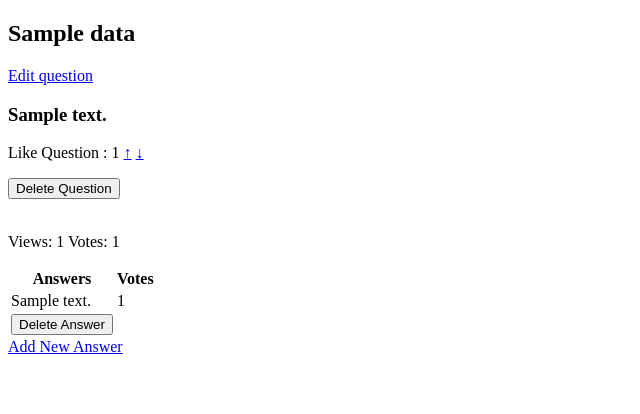
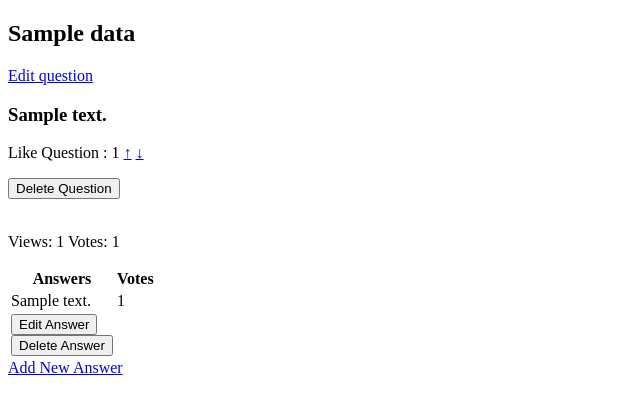
Before and after one commit to CodecoolGlobal/ask-mate-3-python-oliviakovacs, a Flask app: template templates/question_by_id.html in a window 1280 px wide. Shown: the top 414 px of the page, without its empty margins (0-640 px from the left). Run offline with Flask 2, Linux system fonts and the light colour scheme; the template is opened without the code that fills it: most values are stand-ins (such as "Sample title", 1, 10 or a date in 2020).

Commit message:
Add edit answer

```diff
--- a/server.py
+++ b/server.py
@@ -100,6 +100,18 @@ def edit_question(question_id):
     return render_template("edit_question.html", question=question, q_id=question_id)
 
 
+@app.route('/answer/<answer_id>/edit', methods=["POST", "GET"])
+def edit_answer(answer_id):
+    if request.method == "POST":
+        message = request.form["answer_message"]
+        answer = data_manager.edit_answer(answer_id, message)
+        question_id = answer['question_id']
+        print(question_id)
+        return redirect(url_for("display_question", id=question_id))
+    answer = data_manager.get_answer_by_id(answer_id)
+    return render_template("edit_answer.html", answer=answer, a_id=answer_id)
+
+
 @app.route('/answer/<answer_id>/delete', methods=["POST", "GET"])
 def delete_answer(answer_id):
     data_manager.delete_comment_by_answer_id(answer_id)
--- a/templates/question_by_id.html
+++ b/templates/question_by_id.html
@@ -30,6 +30,9 @@
                 </tr>
                 <tr>
                     <td>
+                        <form action="/answer/{{ answer.id }}/edit">
+                            <input type="submit" value="Edit Answer" />
+                        </form>
                         <form action="/answer/{{ answer.id }}/delete">
                             <input type="submit" value="Delete Answer" />
                         </form>
```
Also changed, not shown: data_manager.py (+23 -0 lines), templates/edit_answer.html (added, +19 -0 lines).
